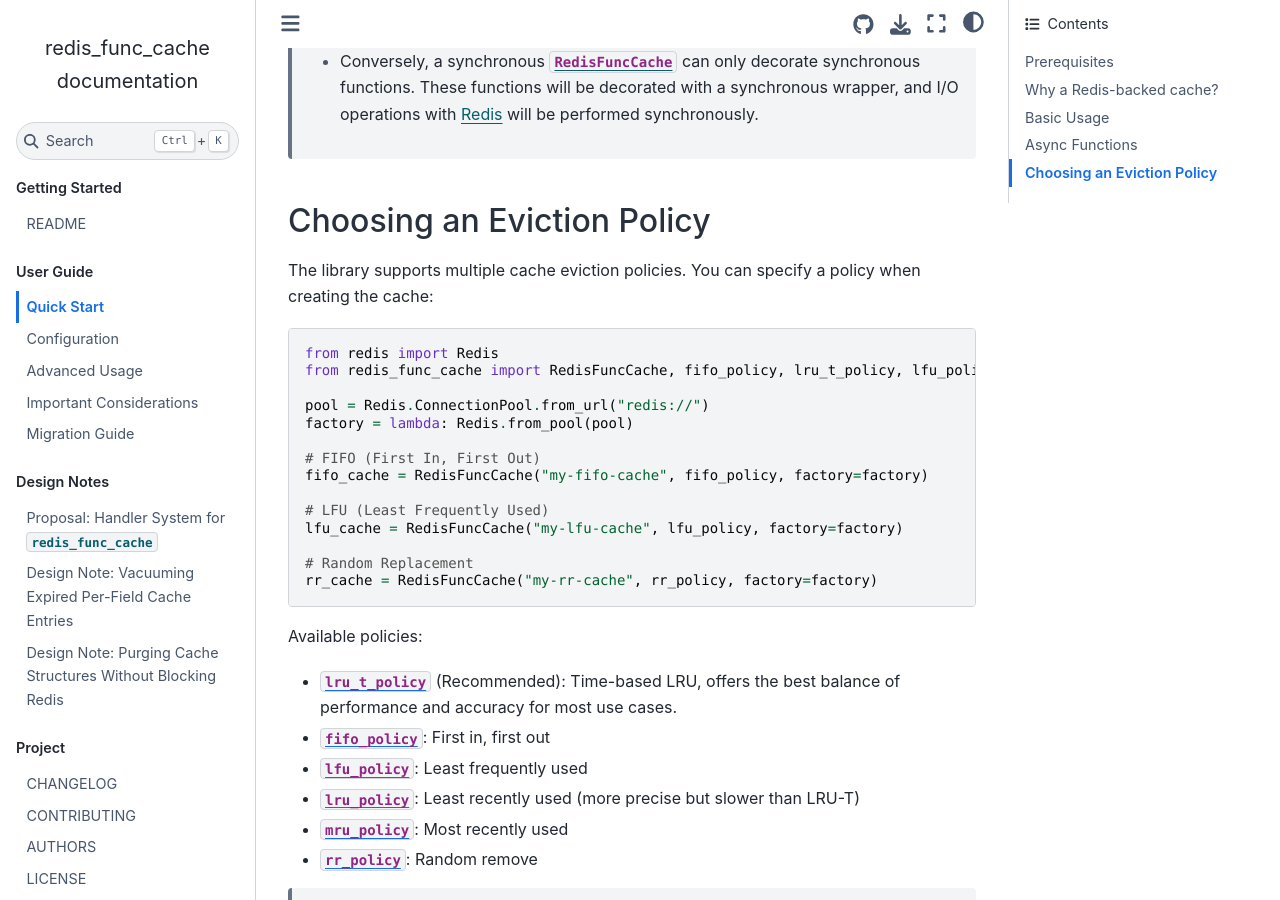
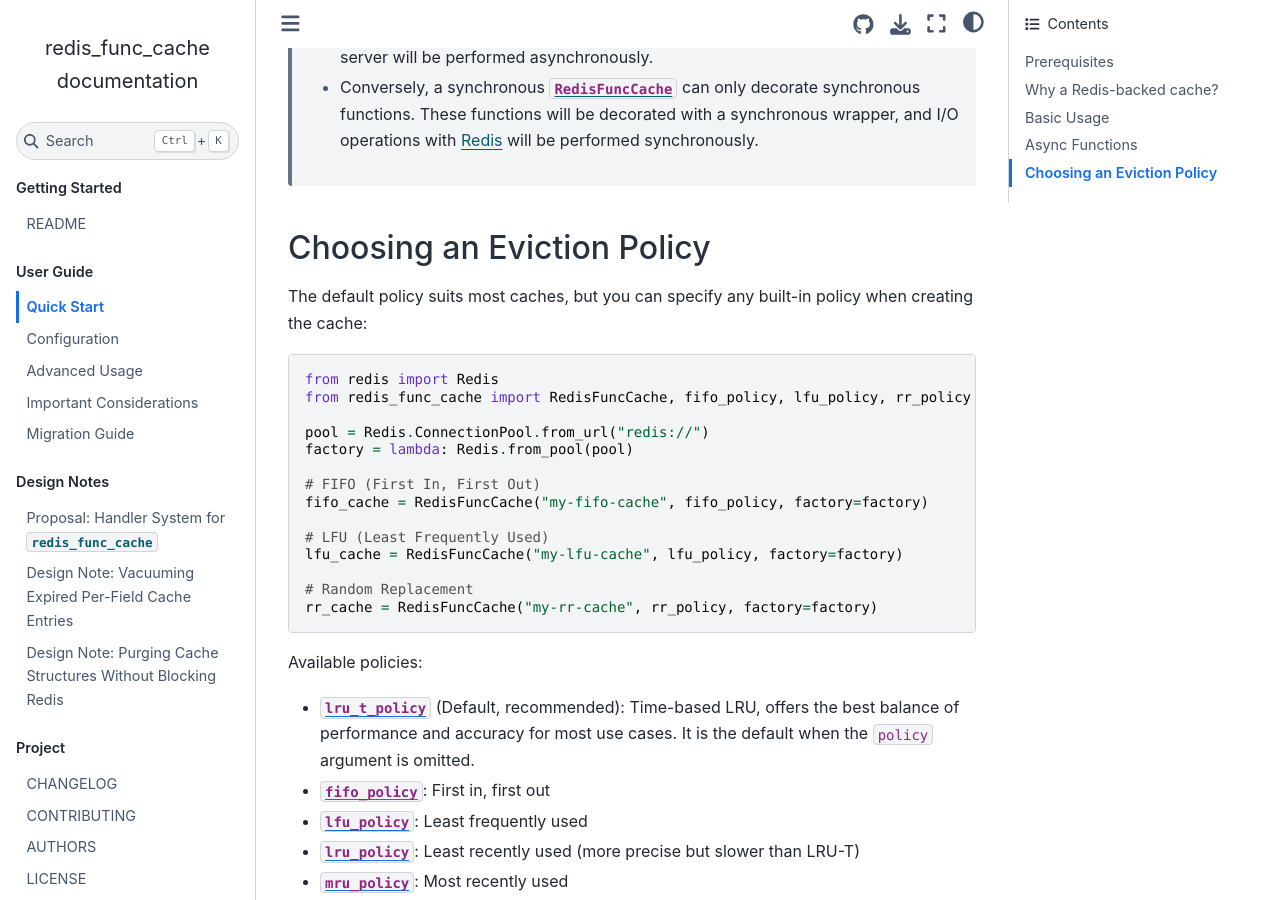
Before and after one commit to tanbro/redis_func_cache, a Sphinx documentation site: the page built from docs/usage/quickstart.md, in a window 1280 px wide and 900 px high, scrolled down 2343 px. Built offline with Sphinx 7.4.7 and the Sphinx Book theme 1.1.4, drawn with Linux system fonts in a browser that asks for light colours; pages that are not in the unit, such as notebooks, are missing from menus; some of the changed text lies outside the part shown.

Commit message:
feat!: default policy, Keying purge_all_pairs naming; docs polish
- RedisFuncCache: the policy argument is now optional, defaulting to
  lru_t_policy (timestamp-scored pseudo LRU, single key pair). The
  default is the stateless shared preset instance — the type stays
  Policy, not Policy | None. The second-granularity eviction ordering
  of LRU-T is documented as a known trade-off.
- Keying: purge/apurge renamed purge_all_pairs/apurge_all_pairs. The
  keying component is the semantic source of the pair-granularity
  operation (only it knows the key layout); Policy.purge_all_pairs is
  a thin forwarder, so both layers now share the same explicit name.
- Docs: quickstart/configuration/README/examples construct caches with
  the default policy; policy-selection and custom-policy sections kept
  unchanged. Features states redis-py is the only runtime dependency.
  Migration guide heading no longer references the 0.x-internal
  v0.6→v0.7 change; CHANGELOG covers the default policy and the Keying
  vocabulary. considerations.md explains why the built-in hashers
  serialize with pickle (safety, JSON failure modes, hash-vs-storage
  serializer separation) and notes LRU-T second-granularity ordering.

````diff
--- a/docs/usage/quickstart.md
+++ b/docs/usage/quickstart.md
@@ -29,11 +29,11 @@
 
 ```python
 from redis import Redis
-from redis_func_cache import RedisFuncCache as Cache, lru_t_policy
+from redis_func_cache import RedisFuncCache as Cache
 
 pool = Redis.ConnectionPool.from_url("redis://")
 factory = lambda: Redis.from_pool(pool)
-cache = Cache("quickstart", lru_t_policy, maxsize=128, ttl=300, factory=factory)
+cache = Cache("quickstart", maxsize=128, ttl=300, factory=factory)
 
 
 @cache
@@ -47,7 +47,7 @@
 get_exchange_rate("USD", "CNY")  # cache hit: served from Redis, nothing is printed
 ```
 
-We create a [Redis][] client (via a `factory`, recommended for concurrent use), then a [`RedisFuncCache`][] instance with an [`lru_t_policy`][], and decorate `get_exchange_rate` with it.
+We create a [Redis][] client (via a `factory`, recommended for concurrent use), then a [`RedisFuncCache`][] instance — no `policy` argument, so it uses the default [`lru_t_policy`][] (time-based LRU) — and decorate `get_exchange_rate` with it.
 The first call executes the function and stores its result in Redis; the second call with the same arguments is served from Redis — the function body never runs.
 
 It works almost the same as the standard library's `functools.lru_cache`, except that the cache lives in [Redis][] and is therefore shared by every process and machine connecting to the same Redis.
@@ -60,11 +60,11 @@
 import asyncio
 
 from redis.asyncio import Redis as AsyncRedis
-from redis_func_cache import RedisFuncCache as Cache, lru_t_policy
+from redis_func_cache import RedisFuncCache as Cache
 
 pool = AsyncRedis.ConnectionPool.from_url("redis://")
 factory = lambda: AsyncRedis.from_pool(pool)
-cache = Cache("quickstart-async", lru_t_policy, maxsize=128, ttl=300, factory=factory)
+cache = Cache("quickstart-async", maxsize=128, ttl=300, factory=factory)
 
 
 @cache
@@ -90,11 +90,11 @@
 
 ## Choosing an Eviction Policy
 
-The library supports multiple cache eviction policies. You can specify a policy when creating the cache:
+The default policy suits most caches, but you can specify any built-in policy when creating the cache:
 
 ```python
 from redis import Redis
-from redis_func_cache import RedisFuncCache, fifo_policy, lru_t_policy, lfu_policy, rr_policy
+from redis_func_cache import RedisFuncCache, fifo_policy, lfu_policy, rr_policy
 
 pool = Redis.ConnectionPool.from_url("redis://")
 factory = lambda: Redis.from_pool(pool)
@@ -111,7 +111,7 @@
 
 Available policies:
 
-- **[`lru_t_policy`][]** (Recommended): Time-based LRU, offers the best balance of performance and accuracy for most use cases.
+- **[`lru_t_policy`][]** (Default, recommended): Time-based LRU, offers the best balance of performance and accuracy for most use cases. It is the default when the `policy` argument is omitted.
 - [`fifo_policy`][]: First in, first out
 - [`lfu_policy`][]: Least frequently used
 - [`lru_policy`][]: Least recently used (more precise but slower than LRU-T)
````
Also changed, not shown: AGENTS.md (+5 -3 lines), CHANGELOG.md (+2 -1 lines), README.md (+13 -12 lines), docs/design/purge.md (+1 -1 lines), docs/usage/configuration.md (+1 -3 lines), docs/usage/considerations.md (+2 -0 lines), docs/usage/migration.md (+1 -1 lines), 6 other files.
